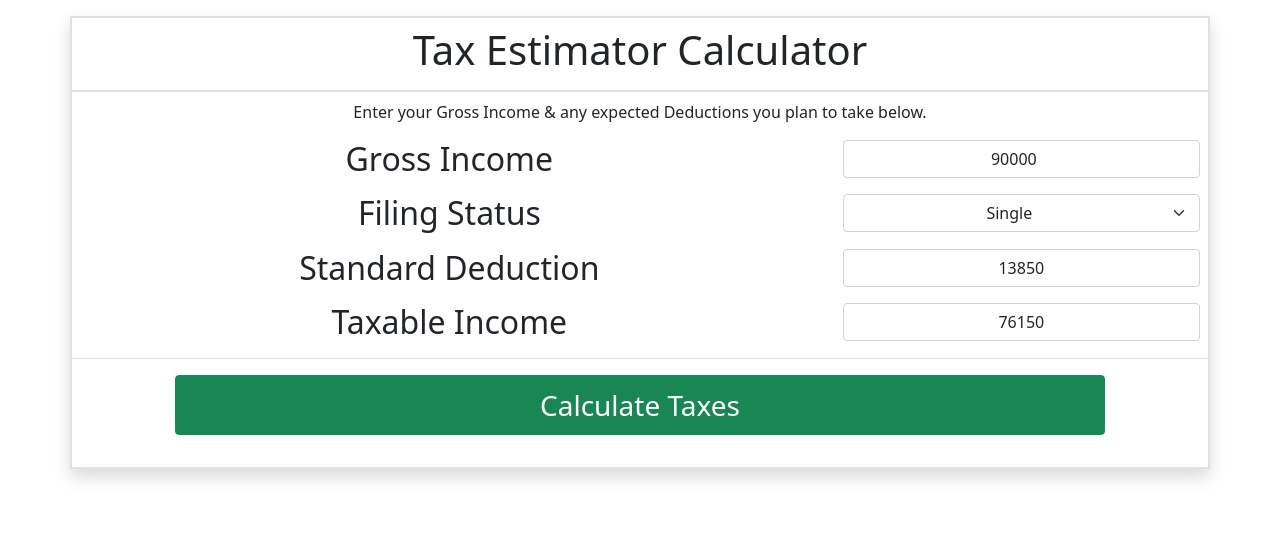
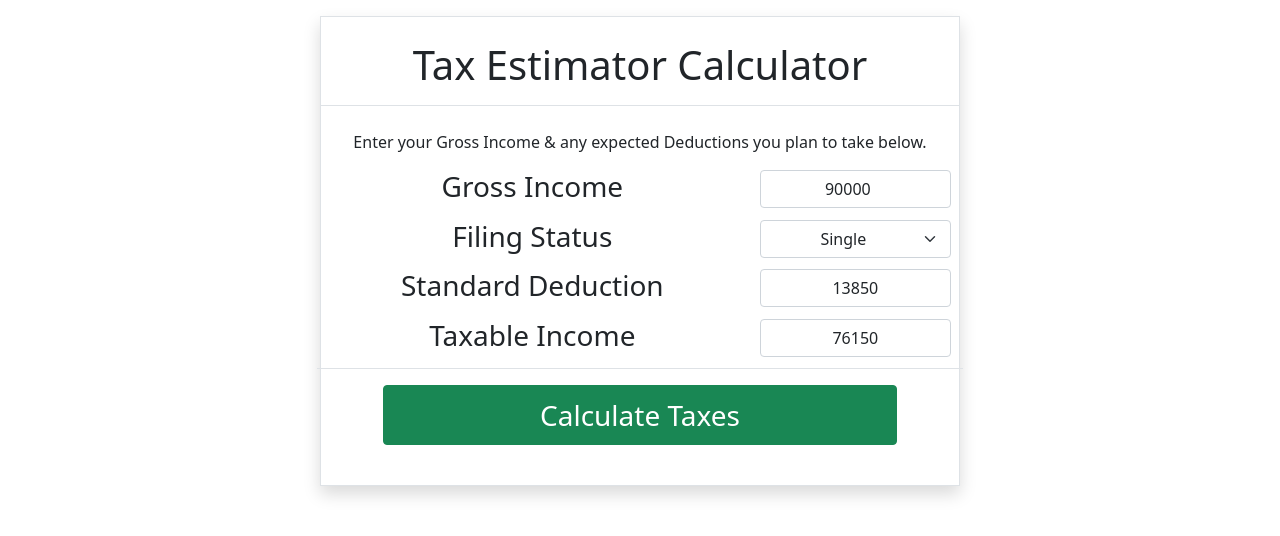
Before and after one commit to zcarroll4/tax-calculator-2023, an Angular app: page / in a window 1280 px wide. Shown: the top 536 px of the page. Built offline with nearby package versions, Linux system fonts and the light colour scheme.

Commit message:
enhancements

```diff
--- a/src/app/tax-calculator/tax-calculator.component.html
+++ b/src/app/tax-calculator/tax-calculator.component.html
@@ -1,23 +1,24 @@
-<div class="container my-3 border shadow">
-  <div class="row border">
+<div class="col-10 offset-1 col-md-6 offset-md-3">
+<div class="container my-3 pt-3 border shadow">
+  <div class="row border-bottom">
     <div class="col-12 text-center p-2">
       <h1>Tax Estimator Calculator</h1>
     </div>
   </div>
-  <div class="row border">
+  <div class="row py-3">
     <div class="col-12 text-center p-2">
       <p>Enter your Gross Income & any expected Deductions you plan to take below.</p>
       <div class="row my-2">
         <div class="col-8">
-          <h2>Gross Income</h2>
+          <h3>Gross Income</h3>
         </div>
-        <div class="col"><input type="number" (change)="updateTaxableIncome()" step="1000"
+        <div class="col"><input type="number" (keyup)="updateTaxableIncome()" step="1000"
             class="text-center form-control" [(ngModel)]="gross_income" />
         </div>
       </div>
       <div class="row my-2">
         <div class="col-8">
-          <h2>Filing Status</h2>
+          <h3>Filing Status</h3>
         </div>
         <div class="col">
           <select class="form-select text-center" (change)="updateStandardDeduction()" [(ngModel)]="filing_status">
@@ -29,7 +30,7 @@
       </div>
       <div class="row my-2">
         <div class="col-8">
-          <h2>Standard Deduction</h2>
+          <h3>Standard Deduction</h3>
         </div>
         <div class="col">
           <label class="form-control">{{standard_deduction}}</label>
@@ -37,18 +38,18 @@
       </div>
       <div class="row my-2">
         <div class="col-8">
-          <h2>Taxable Income</h2>
+          <h3>Taxable Income</h3>
         </div>
         <div class="col">
           <label class="form-control">{{taxable_income}}</label>
         </div>
       </div>
-      <div class="row border-top my-2" *ngIf="!taxesCalculated">
+      <div class="row border-top mt-2" *ngIf="!taxesCalculated">
         <div class="col-10 m-auto py-3">
           <button (click)="calculateTaxes()" class="btn w-100 btn-success p-2 fs-3">Calculate Taxes</button>
         </div>
       </div>
-      <div class="row border-top my-2" *ngIf="taxesCalculated">
+      <div class="row border-top mt-2" *ngIf="taxesCalculated">
         <div class="col-10 m-auto py-3">
           <div class="w-100">
             <div class="row py-3">
@@ -65,5 +66,5 @@
       </div>
     </div>
   </div>
-
 </div>
+</div>
--- a/src/app/tax-calculator/tax-calculator.component.ts
+++ b/src/app/tax-calculator/tax-calculator.component.ts
@@ -35,7 +35,9 @@ export class TaxCalculatorComponent implements OnInit {
   }
 
   updateTaxableIncome() {
-    this.taxable_income = this.gross_income - this.standard_deduction;
+    if (this.gross_income > this.standard_deduction) {
+      this.taxable_income = this.gross_income - this.standard_deduction;
+    }
   }
 
   calculateTaxes() {
```
Also changed, not shown: 3 other files (tests, documents, lock files or other folders).
